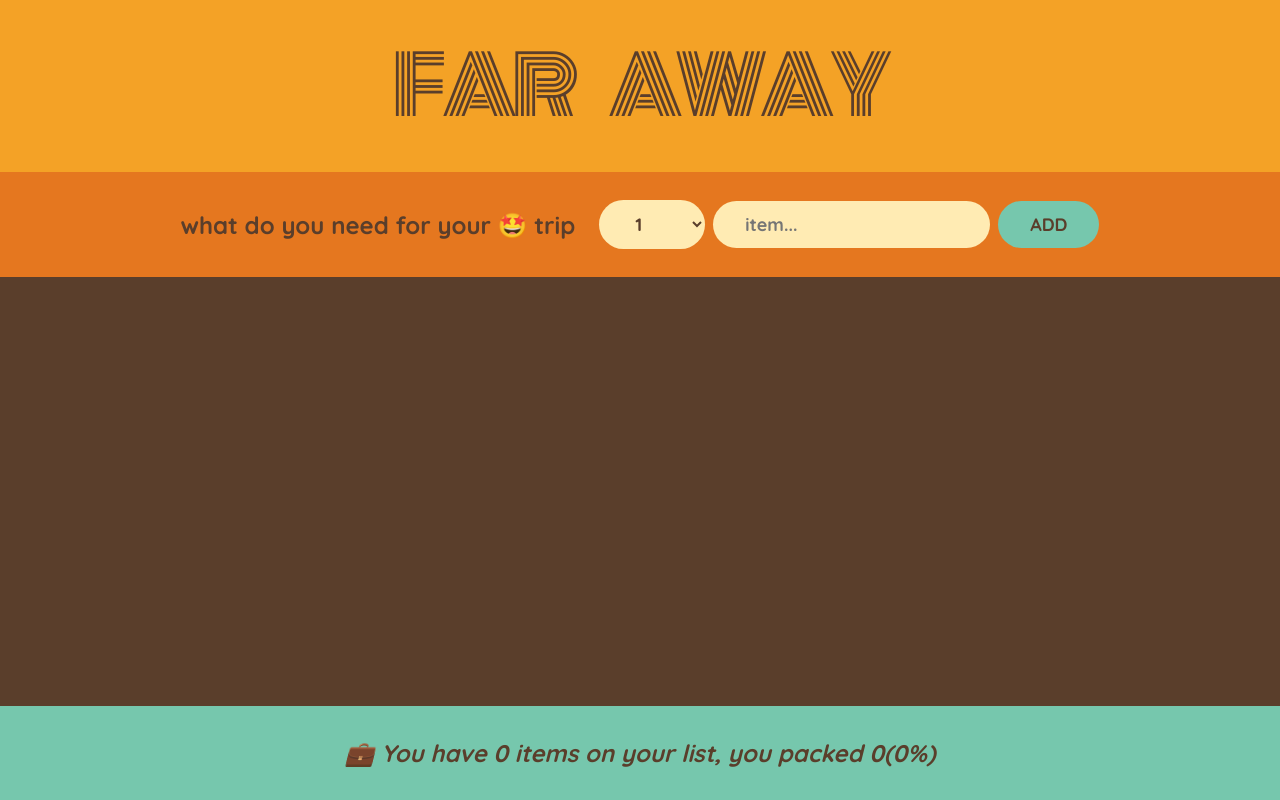
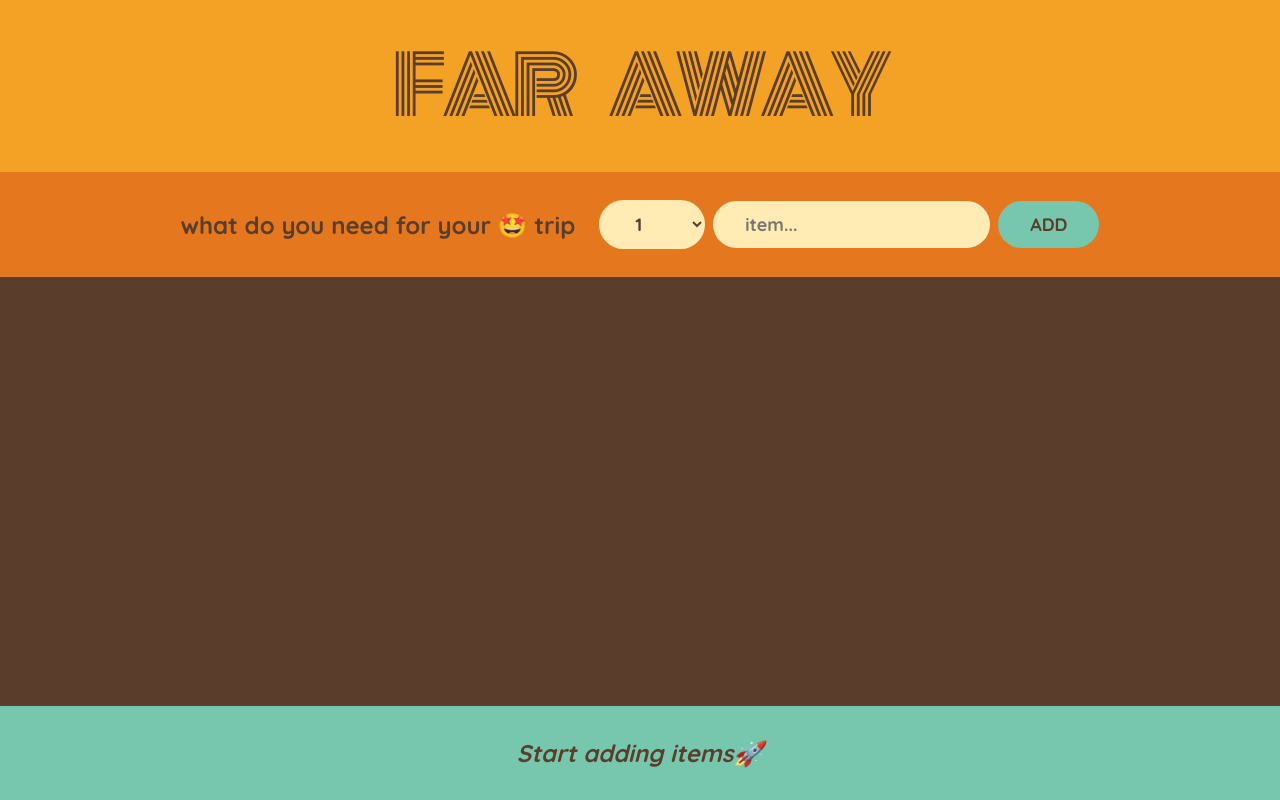
Before and after one commit to NikDoe/travel-list, a React (Vite) app: page / in a window 1280 px wide. Built offline with nearby package versions, Linux system fonts and the light colour scheme.

Commit message:
add early return option & conditional rendering

```diff
--- a/src/components/Stats.tsx
+++ b/src/components/Stats.tsx
@@ -7,13 +7,26 @@ type StatsProps = {
 
 const Stats: FC<StatsProps> = function({ list }) {
 
+	if(!list.length) {
+		return (
+			<footer className="stats">
+				<em>Start adding items🚀</em>
+			</footer>
+		);
+	}
+
 	const packedItems = list.filter(item => item.packed).length;
-	const percent = Math.round(packedItems * 100 / list.length);
-	const validPercent = isNaN(percent) ? 0 : percent;
+	const percent = Math.round(packedItems / list.length * 100);
 
 	return (
 		<footer className="stats">
-			<em>💼 You have {list.length} items on your list, you packed {packedItems}({validPercent}%)</em>
+			<em>
+				{
+					percent !== 100
+						? `💼 You have ${list.length} items on your list, you packed ${packedItems}(${percent}%)`
+						: `You got everything ready to go✈️`
+				}
+			</em>
 		</footer>
 	);
 };
```
